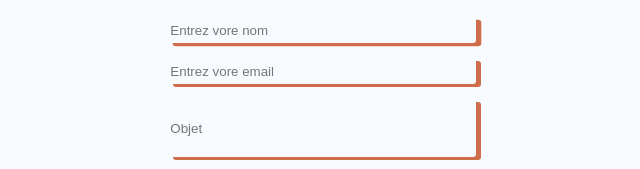
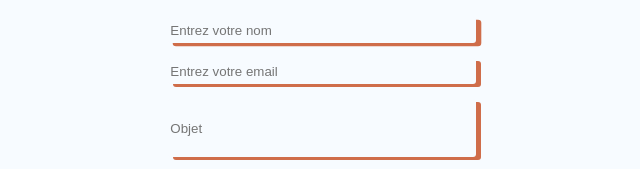
Before and after one commit to papiton02/PAUL-VERNET-v1, a plain HTML site: page PAUL-VERNET-v1/contact/contact.html in a window 1280 px wide. Shown: the part 287-456 px from the top of the page, 318-958 px from the left. Drawn offline with Linux system fonts and the light colour scheme.

Commit message:
correction ortho

```diff
--- a/PAUL-VERNET-v1/contact/contact.html
+++ b/PAUL-VERNET-v1/contact/contact.html
@@ -16,10 +16,10 @@
             <h3>CONTACT</h3>
             <form>
                 <label>
-                  <input class="iname" placeholder="Entrez vore nom">
+                  <input class="iname" placeholder="Entrez votre nom">
                 </label>
                 <label>
-                    <input class="iemail" placeholder="Entrez vore email">
+                    <input class="iemail" placeholder="Entrez votre email">
                   </label>
                 <label>
                     <input class="iobjet" placeholder="Objet">
```
